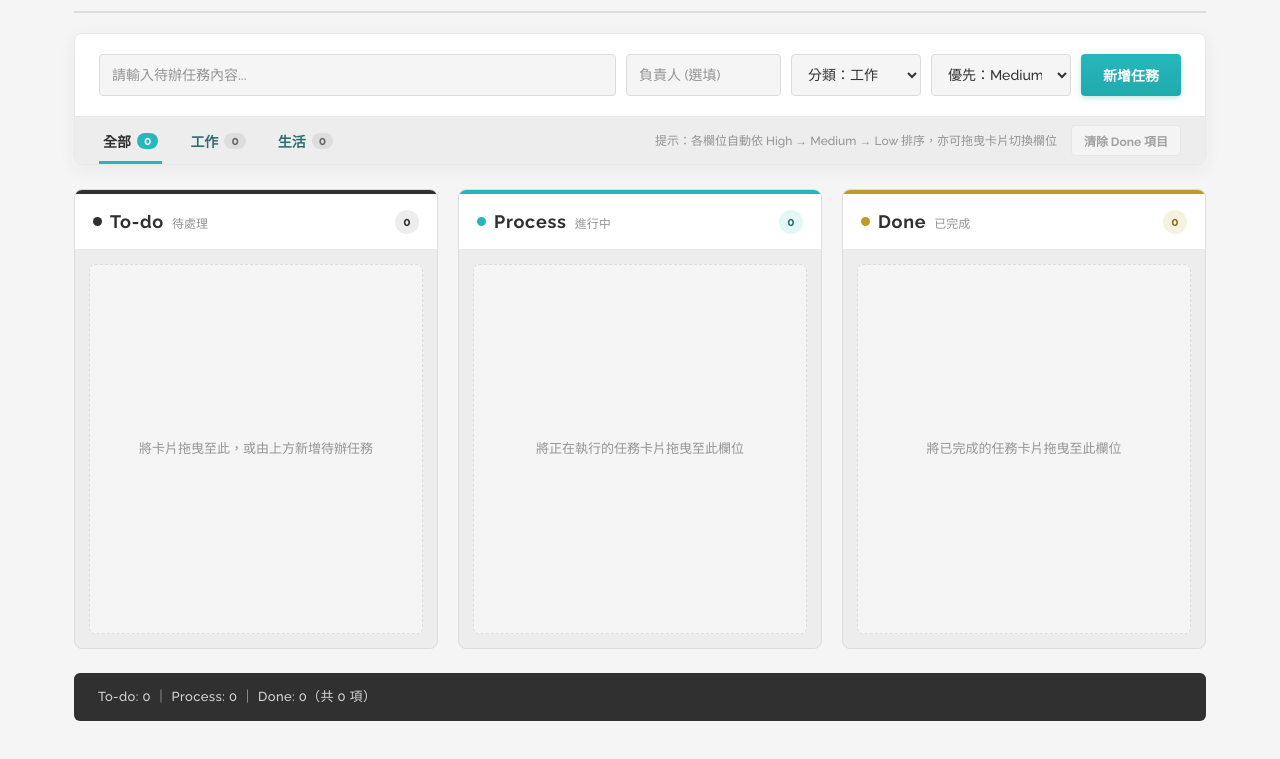
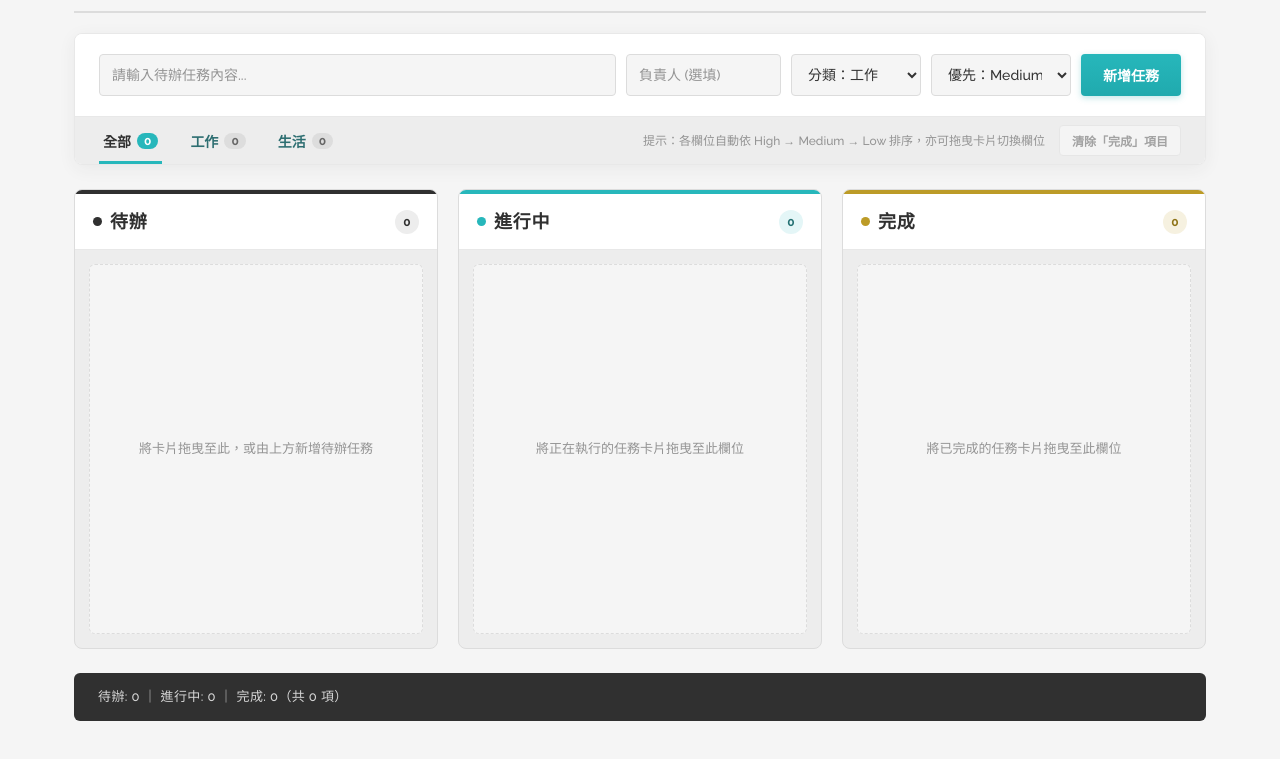
Before and after one commit to joelocf-create/kanban-app, a plain HTML site: page index.html in a window 1280 px wide. Shown: the part 99-858 px from the top of the page. Drawn offline with Linux system fonts and the light colour scheme.

Commit message:
將看板欄位標題由 To-do, Process, Done 修改為 待辦, 進行中, 完成

```diff
--- a/app.js
+++ b/app.js
@@ -305,7 +305,7 @@ function updateStats(filteredTodos) {
     filteredTodos.filter((t) => t.status === "done").length
   );
 
-  footerSummaryEl.textContent = `To-do: ${todoCountAll} ｜ Process: ${processCountAll} ｜ Done: ${doneCountAll}（共 ${totalCount} 項）`;
+  footerSummaryEl.textContent = `待辦: ${todoCountAll} ｜ 進行中: ${processCountAll} ｜ 完成: ${doneCountAll}（共 ${totalCount} 項）`;
   clearCompletedBtn.disabled = doneCountAll === 0;
 }
 
--- a/index.html
+++ b/index.html
@@ -116,21 +116,20 @@
             class="btn-clear"
             disabled
           >
-            清除 Done 項目
+            清除「完成」項目
           </button>
         </div>
       </div>
     </section>
 
-    <!-- 三欄看板區：To-do / Process / Done -->
+    <!-- 三欄看板區：待辦 / 進行中 / 完成 -->
     <section class="kanban-board" aria-label="任務狀態看板">
-      <!-- 欄位 1: To-do -->
+      <!-- 欄位 1: 待辦 -->
       <div class="kanban-column" data-status="todo">
         <div class="column-header column-header-todo">
           <div class="column-title-group">
             <span class="status-dot dot-todo"></span>
-            <h2 class="column-title">To-do</h2>
-            <span class="column-sub">待處理</span>
+            <h2 class="column-title">待辦</h2>
           </div>
           <span class="column-count" id="col-count-todo">0</span>
         </div>
@@ -138,17 +137,16 @@
           class="column-body"
           id="list-todo"
           data-dropzone="todo"
-          aria-label="To-do 任務清單"
+          aria-label="待辦 任務清單"
         ></div>
       </div>
 
-      <!-- 欄位 2: Process -->
+      <!-- 欄位 2: 進行中 -->
       <div class="kanban-column" data-status="process">
         <div class="column-header column-header-process">
           <div class="column-title-group">
             <span class="status-dot dot-process"></span>
-            <h2 class="column-title">Process</h2>
-            <span class="column-sub">進行中</span>
+            <h2 class="column-title">進行中</h2>
           </div>
           <span class="column-count" id="col-count-process">0</span>
         </div>
@@ -156,17 +154,16 @@
           class="column-body"
           id="list-process"
           data-dropzone="process"
-          aria-label="Process 任務清單"
+          aria-label="進行中 任務清單"
         ></div>
       </div>
 
-      <!-- 欄位 3: Done -->
+      <!-- 欄位 3: 完成 -->
       <div class="kanban-column" data-status="done">
         <div class="column-header column-header-done">
           <div class="column-title-group">
             <span class="status-dot dot-done"></span>
-            <h2 class="column-title">Done</h2>
-            <span class="column-sub">已完成</span>
+            <h2 class="column-title">完成</h2>
           </div>
           <span class="column-count" id="col-count-done">0</span>
         </div>
@@ -174,7 +171,7 @@
           class="column-body"
           id="list-done"
           data-dropzone="done"
-          aria-label="Done 任務清單"
+          aria-label="完成 任務清單"
         ></div>
       </div>
     </section>
@@ -182,7 +179,7 @@
     <!-- 底部狀態列 -->
     <footer class="app-footer" id="app-footer">
       <div class="footer-summary" id="footer-summary">
-        To-do: 0 ｜ Process: 0 ｜ Done: 0（共 0 項）
+        待辦: 0 ｜ 進行中: 0 ｜ 完成: 0（共 0 項）
       </div>
     </footer>
   </main>
```
